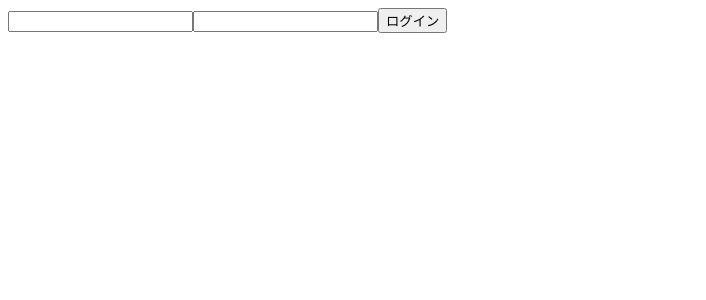
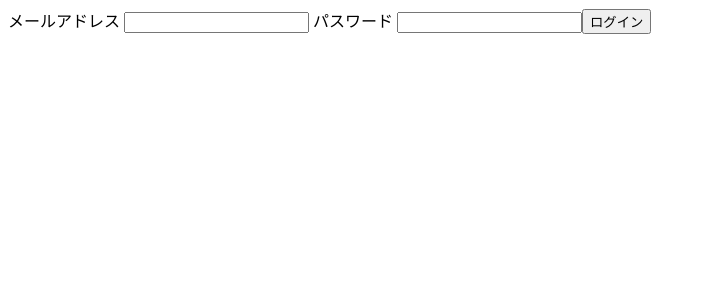
Before and after one commit to KzzzDev/memo-re, a Vue app in the folder app/: page / in a window 1280 px wide. Shown: the top 300 px of the page, without its empty margins (0-706 px from the left). Built offline with nearby package versions, Linux system fonts and the light colour scheme.

Commit message:
fix: :adhesive_bandage: Add label

```diff
--- a/app/views/user/loginView.vue
+++ b/app/views/user/loginView.vue
@@ -1,7 +1,13 @@
 <template>
   <form @submit.prevent="login">
-    <input type="text" autocomplete="username" v-model="email" />
-    <input type="password" autocomplete="password" v-model="password" />
+    <label>
+      メールアドレス
+      <input type="text" autocomplete="username" v-model="email" />
+    </label>
+    <label>
+      パスワード
+      <input type="password" autocomplete="password" v-model="password" />
+    </label>
     <p v-if="!!error" class="error">メールアドレスかパスワードが間違っている</p>
     <input type="submit" value="ログイン" />
   </form>
```
